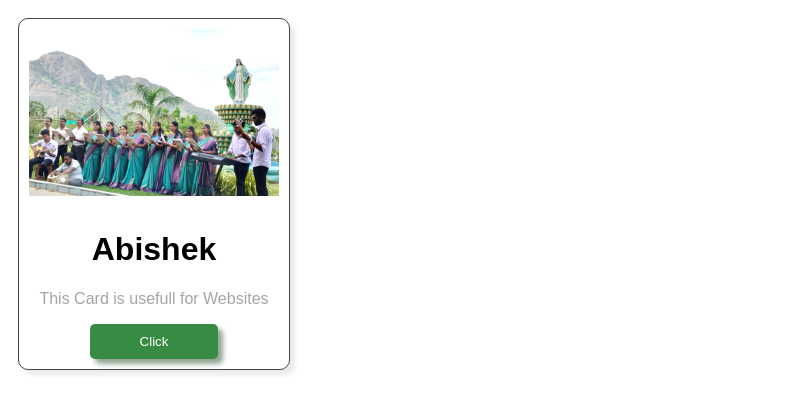
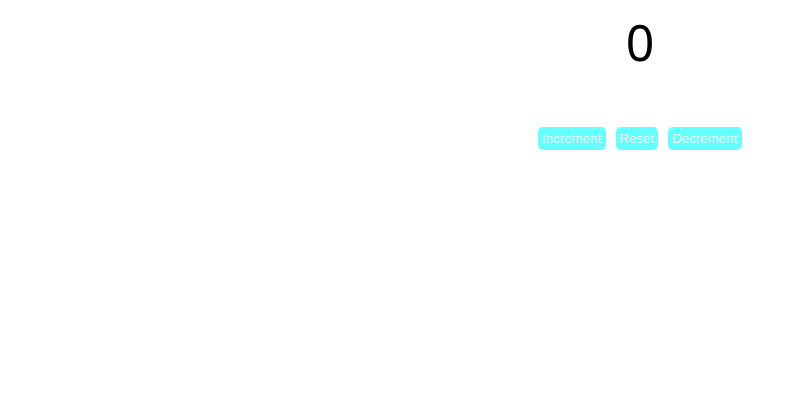
Before and after one commit to AbiMoni2003/learning, a React (Vite) app: page / in a window 1280 px wide. Shown: the top 414 px of the page, without its empty margins (0-787 px from the left). Built offline with nearby package versions, Linux system fonts and the light colour scheme.

Commit message:
@abimoni2003 day1

```diff
--- a/src/App.jsx
+++ b/src/App.jsx
@@ -11,7 +11,7 @@ function App(){
 
   return(
     <>
-    <Card/>
+    <Count/>
     </>
   );
 
```
